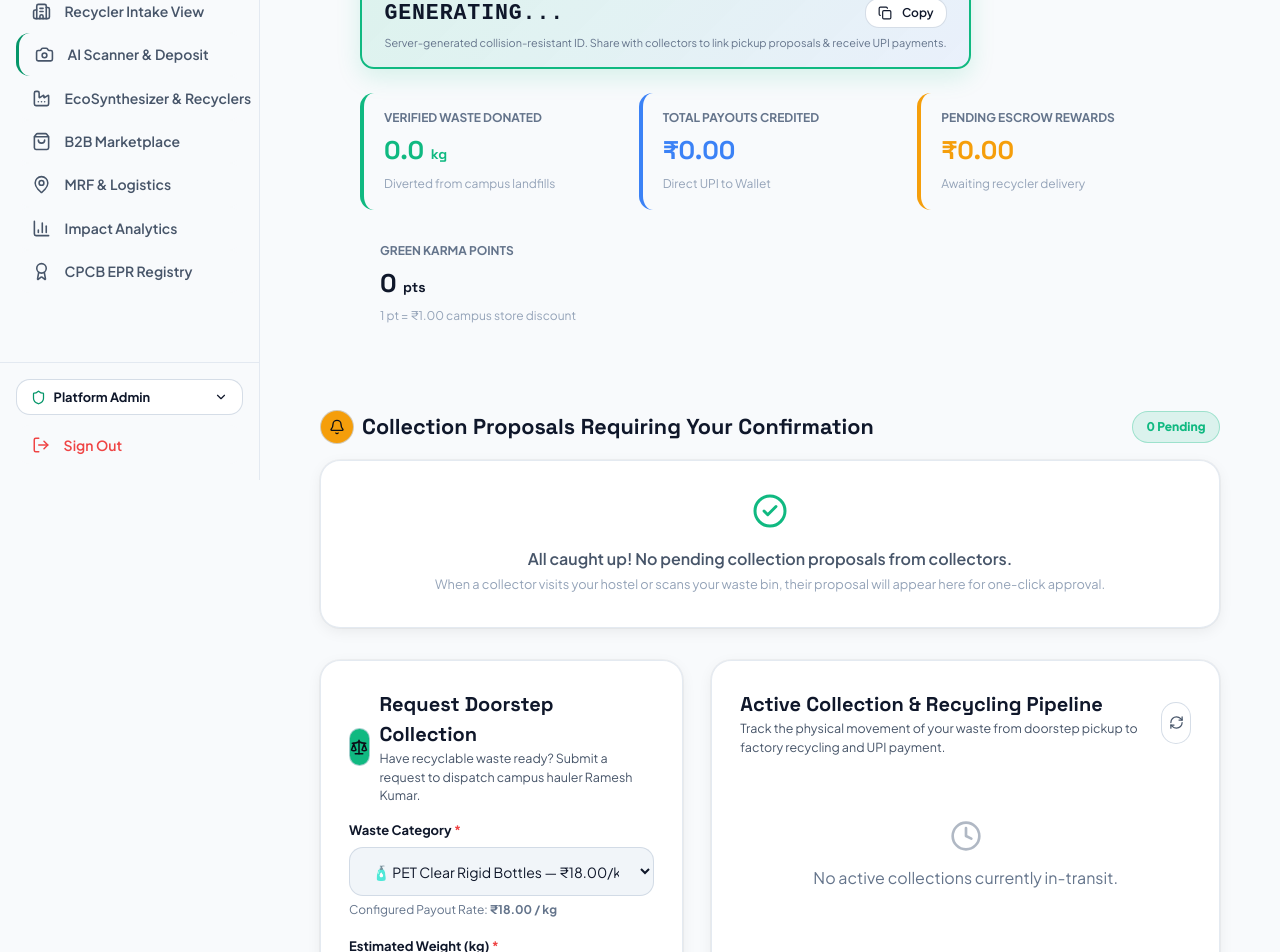
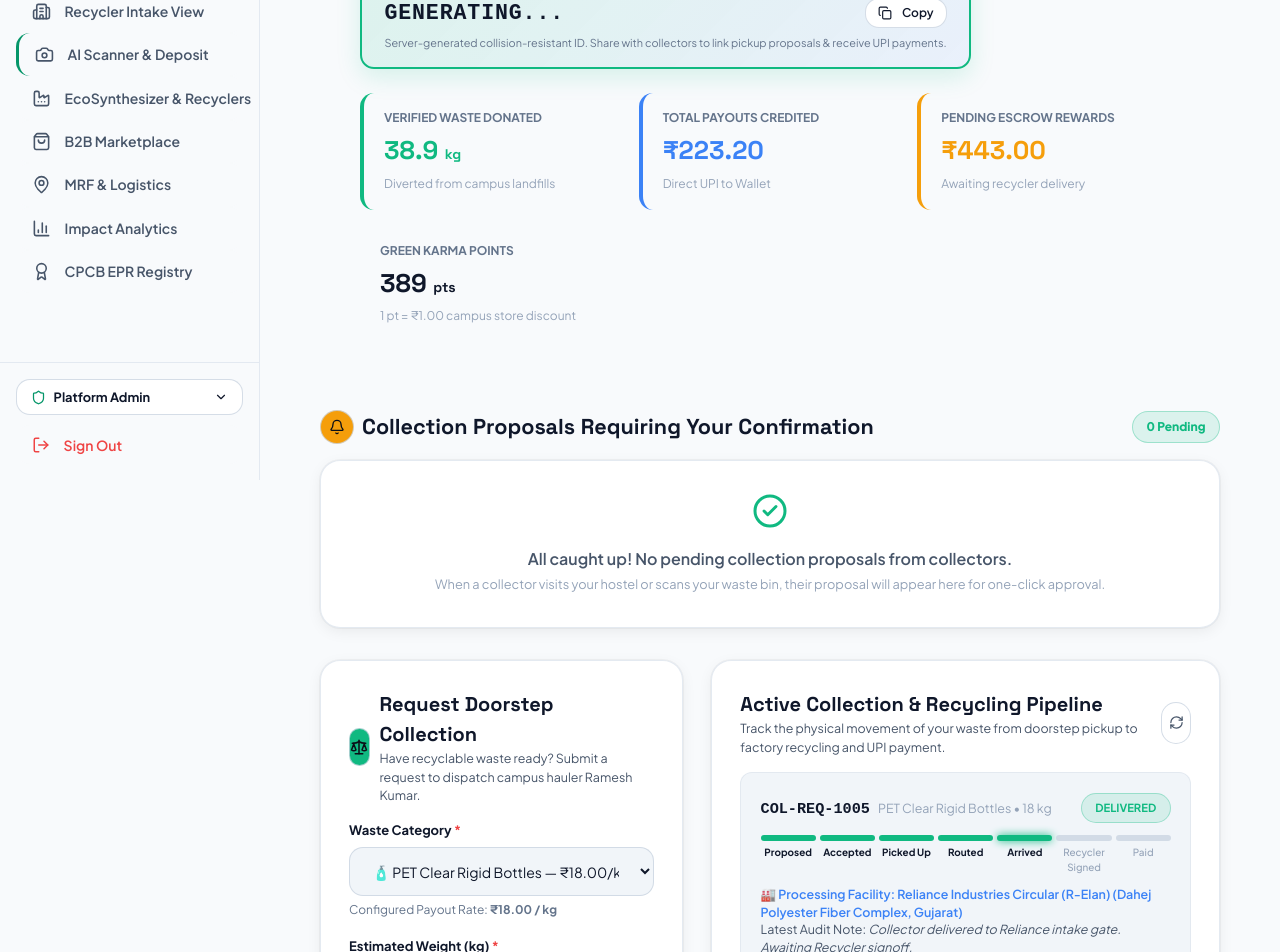
Before and after one commit to Ankit-yadav-8/Sociothon, a React (Vite) app: page /#/dashboard/volunteer in a window 1280 px wide. Shown: the part 320-1272 px from the top of the page. Built offline with nearby package versions, Linux system fonts and the light colour scheme.

Commit message:
fix: add robust fallbacks for volunteer and recycler dashboards to prevent crash on console navigation

```diff
--- a/src/pages/dashboards/RecyclerDashboard.jsx
+++ b/src/pages/dashboards/RecyclerDashboard.jsx
@@ -25,7 +25,18 @@ export default function RecyclerDashboard() {
   const [intakeSlipNo, setIntakeSlipNo] = useState('');
   const [inspectorNotes, setInspectorNotes] = useState('Passed optical purity & contamination inspection. All garbage received securely in full.');
 
-  const activeRecycler = recyclers.find(r => r.id === selectedRecyclerId) || recyclers[0];
+  const DEFAULT_RECYCLER = {
+    id: 'REC-001',
+    name: 'Reliance Industries Circular (R-Elan)',
+    facility: 'Dahej Polyester Fiber Complex, Gujarat',
+    cpcbReg: 'CPCB/EPR/2026/PL-08491',
+    categories: ['plastic_pet'],
+    rateMultiplier: 1.15,
+    contact: 'procurement@reliancerecycle.com',
+    status: 'ACTIVE'
+  };
+
+  const activeRecycler = (recyclers && recyclers.find(r => r.id === selectedRecyclerId)) || (recyclers && recyclers[0]) || DEFAULT_RECYCLER;
 
   const refreshData = () => {
     setCollections(platformStore.getCollections());
--- a/src/pages/dashboards/VolunteerDashboard.jsx
+++ b/src/pages/dashboards/VolunteerDashboard.jsx
@@ -12,19 +12,31 @@ import { useAuth } from '../../App';
 export default function VolunteerDashboard() {
   const { user } = useAuth();
 
+  const DEFAULT_VOLUNTEER = {
+    id: 'USR-VOL-001',
+    name: 'Ananya Deshmukh',
+    role: 'volunteer',
+    email: 'volunteer@ecoloop.in',
+    volunteerId: 'VOL-2026-E47A91BC',
+    emailVerified: true,
+    upiId: 'ananya@okhdfcbank',
+    avatar: 'AD',
+    address: 'Sarojini Bhawan Room 204, IIT Roorkee'
+  };
+
   // Real or active volunteer profile
   const [currentVolunteer, setCurrentVolunteer] = useState(() => {
     // If logged in user is volunteer, retrieve their full profile from store
     const storeUser = platformStore.getUserByEmail(user?.email || 'volunteer@ecoloop.in');
-    return storeUser || platformStore.getUsers().find(u => u.role === 'volunteer');
+    return storeUser || (platformStore.getUsers() && platformStore.getUsers().find(u => u.role === 'volunteer')) || DEFAULT_VOLUNTEER;
   });
 
   const [metrics, setMetrics] = useState(() =>
-    platformStore.getVolunteerMetrics(currentVolunteer?.volunteerId)
+    platformStore.getVolunteerMetrics(currentVolunteer?.volunteerId || DEFAULT_VOLUNTEER.volunteerId)
   );
 
   const [collections, setCollections] = useState(() =>
-    platformStore.getCollectionsForVolunteer(currentVolunteer?.volunteerId)
+    platformStore.getCollectionsForVolunteer(currentVolunteer?.volunteerId || DEFAULT_VOLUNTEER.volunteerId)
   );
 
   const [rates] = useState(platformStore.getRewardRates());
```
